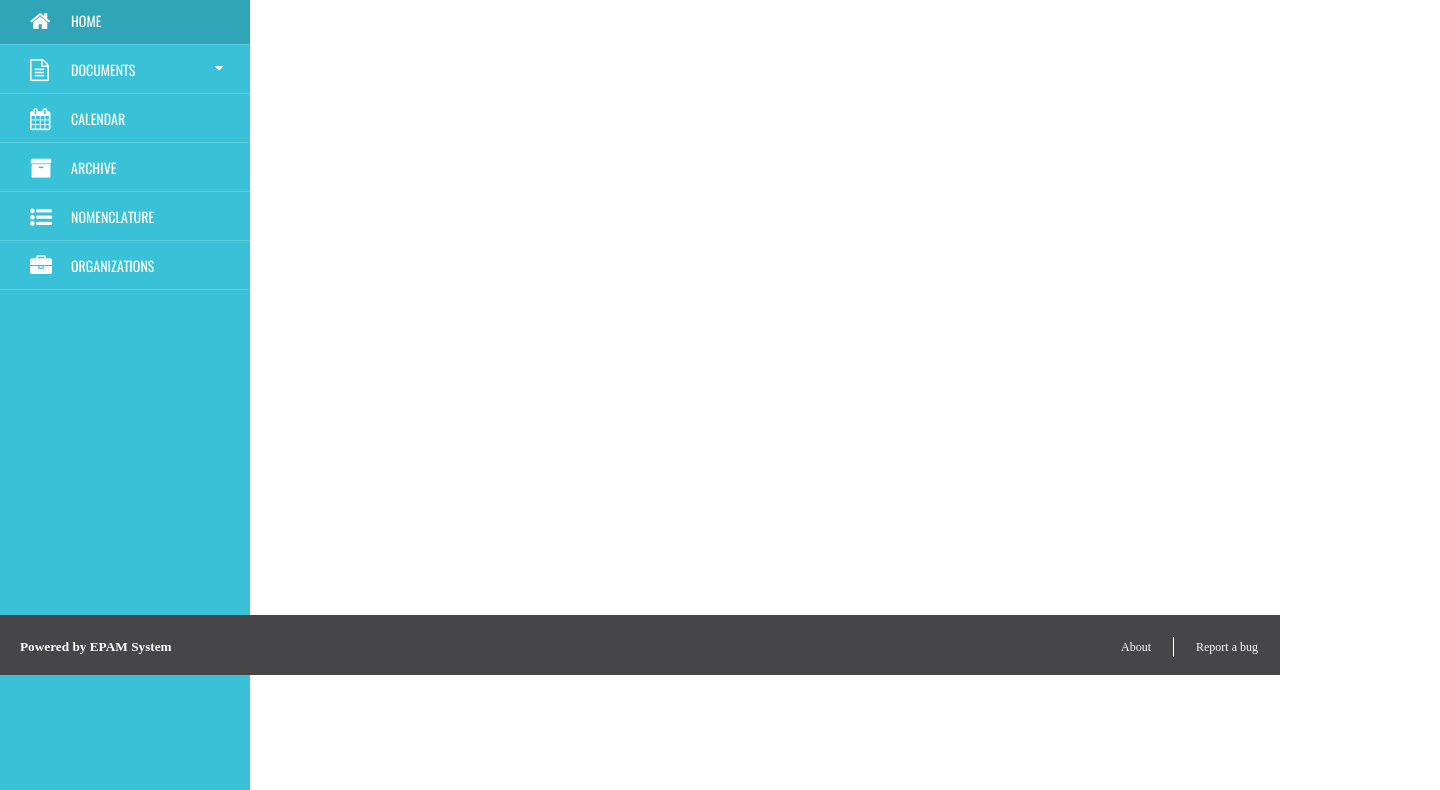
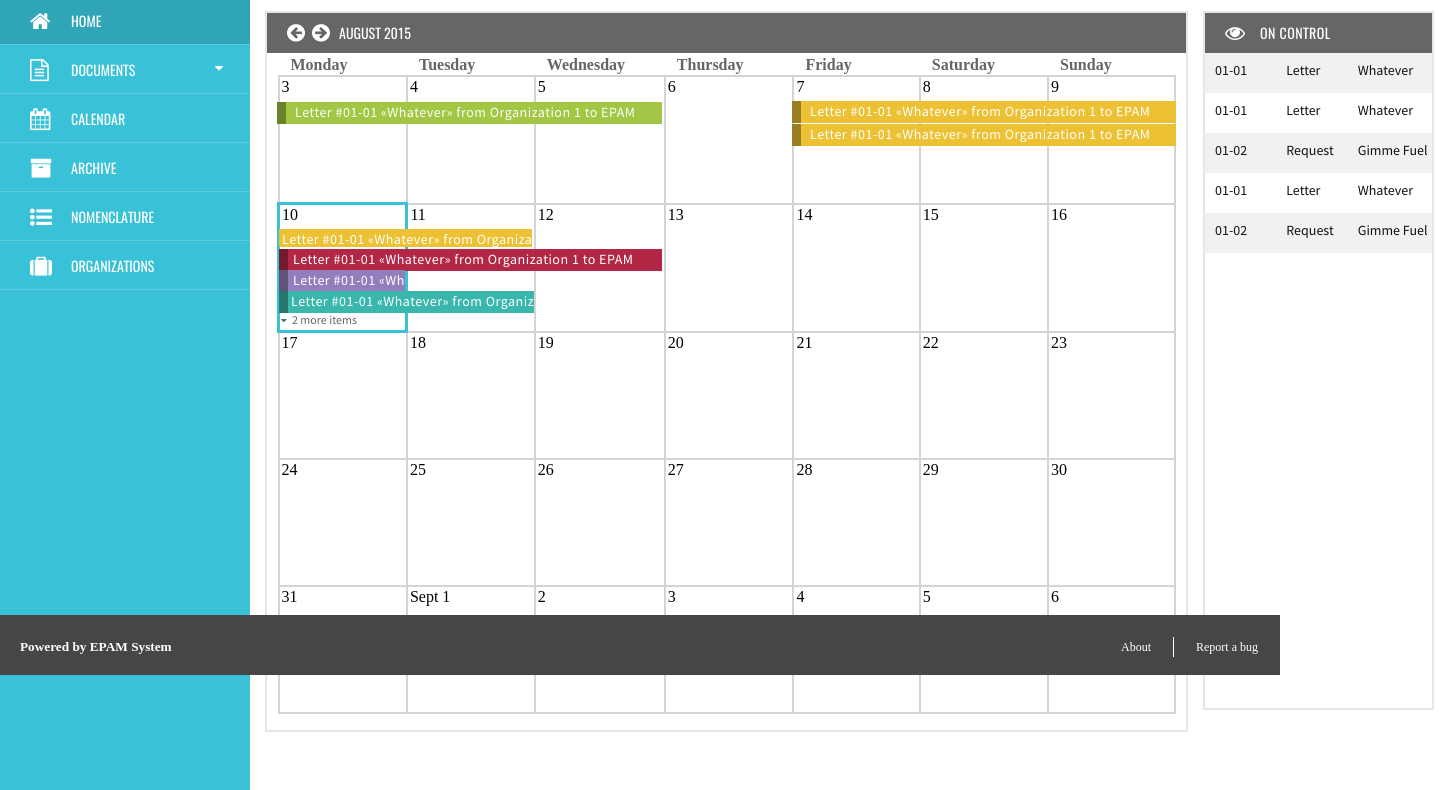
Before and after one commit to ivanosipov95/ODM-1-Main, a plain HTML site: page index.html in a window 1280 px wide. Shown: the part 125-915 px from the top of the page, 1440 px wide, since content can reach past the window. Drawn offline with Linux system fonts and the light colour scheme.

Commit message:
Complete calendar

```diff
--- /dev/null
+++ b/_styles/calendar.css
@@ -0,0 +1,61 @@
+#mainCalender {
+    margin: 15px 15px 15px 15px;
+    border: 2px solid #e6e6e6;
+    width: 919px;
+}
+
+#mainCalender > header {
+    background: #666;
+    height: 40px;
+    width: 919px;
+}
+
+#prev {
+    display: inline-block;
+    position: relative;
+    left: 20px;
+}
+
+#next {
+    display: inline-block;
+    position: relative;
+    left: 23px;
+}
+
+/*noinspection ALL*/
+#mainCalender > header > h3 {
+    display: inline-block;
+    position: relative;
+    left: 28px;
+    bottom: 3px;
+    width: 77px;
+    height: 11px;
+    color: #feffff;
+    font-family: "Oswald Regular";
+    font-size: 14px;
+    font-weight: 400;
+    text-transform: uppercase;
+}
+
+#mainCalender > table {
+    margin: 2px 10px 16px 10px;
+    border-collapse: collapse;
+}
+
+#mainCalender > table th {
+    color: #666;
+    text-align: left;
+    text-indent: 11px;
+}
+
+#mainCalender > table td {
+    height: 123px;
+    width: 131px;
+    border: 2px solid #d4d4d4;
+    vertical-align: top;
+    text-indent: 1px;
+}
+
+#mainCalender > table td.selected {
+    border: 3px solid #39c2d7;
+}
--- /dev/null
+++ b/_styles/documents.css
@@ -0,0 +1,177 @@
+#mainCalender ul {
+    display: flex;
+    position: relative;
+    overflow: hidden;
+    padding: 0;
+}
+
+#mainCalender ul a {
+    display: block;
+    position: relative;
+    top: 1px;
+}
+
+#mainCalender ul a:hover {
+    text-decoration: underline;
+}
+
+/*noinspection ALL*/
+#mainCalender li {
+    color: white;
+    font-size: 14px;
+    font-family: "SourceSansPro Regular";
+    letter-spacing: 0.5px;
+}
+
+#schedule1 {
+    width: 450px;
+    top: 50px;
+    left: 10px;
+}
+
+#schedule1 > li:first-child {
+    height: 22px;
+    width: 9px;
+    background: #6a812c;
+}
+
+#schedule1 > li:last-child {
+    text-indent: 9px;
+    background: #a3c644;
+    padding-right: 27px;
+}
+
+#schedule2 {
+    top: 27px;
+    left: 525px;
+}
+
+#schedule3 {
+    top: 28px;
+    left: 525px;
+}
+
+#schedule2 > li:first-child,
+#schedule3 > li:first-child {
+    height: 22px;
+    width: 9px;
+    background: #9a7e22;
+}
+
+#schedule2 > li:last-child,
+#schedule3 > li:last-child {
+    text-indent: 9px;
+    background: #ecc134;
+    padding-right: 26px;
+}
+
+#schedule4 {
+    top: 111px;
+    left: 12px;
+}
+
+#schedule4 > li:last-child {
+    text-indent: 3px;
+    background: #ecc134;
+}
+
+#schedule5 {
+    top: 113px;
+    left: 12px;
+}
+
+#schedule5 > li:first-child {
+    height: 22px;
+    width: 9px;
+    background: #75192e;
+}
+
+#schedule5 > li:last-child {
+    text-indent: 5px;
+    background: #b32746;
+    padding-right: 29px;
+}
+
+#schedule6 {
+    top: 112px;
+    left: 12px;
+}
+
+#schedule6 > li:first-child {
+    height: 22px;
+    width: 9px;
+    background: #60527b;
+}
+
+#schedule6 > li:last-child {
+    text-indent: 5px;
+    background: #937ebd;
+}
+
+#schedule7 {
+    top: 111px;
+    left: 12px;
+}
+
+#schedule7 > li:first-child {
+    height: 22px;
+    width: 9px;
+    background: #257770;
+}
+
+#schedule7 > li:last-child {
+    text-indent: 3px;
+    background: #39b7ac;
+}
+
+/*noinspection ALL*/
+#schedule8 {
+    position: relative;
+    display: inline-block;
+    top: 108px;
+    left: 11px;
+    color: #666;
+    font-family: "SourceSansPro Regular";
+    font-size: 12px;
+    text-indent: 9px;
+}
+
+/*noinspection ALL*/
+#schedule8::before {
+    content: "\f0d7";
+    display: inline-block;
+    position: relative;
+    float: left;
+    top: 3px;
+    right: 6px;
+    font-family: FontAwesome;
+    font-size: 10px;
+    color: #666;
+    width: 5px;
+}
+
+
+
+
+.tooltip {
+    position: relative;
+}
+.tooltip em {
+    display: none;
+}
+.tooltip:hover em {
+    font-style: normal;
+    display: block;
+    position: absolute;
+    background: #000;
+    color: #FFF;
+    padding: 3px 5px;
+    bottom: 22px;
+    right: 0;
+    box-shadow: 0 0 5px #ccc;
+    border-radius: 5px;
+    -webkit-border-radius: 5px;
+    -moz-border-radius: 5px;
+    -webkit-box-shadow: 0 0 5px #ccc;
+    -moz-box-shadow: 0 0 5px #ccc;
+}
--- a/_styles/left-menu.css
+++ b/_styles/left-menu.css
@@ -85,7 +85,7 @@ body > aside {
 }
 
 #organizations::before {
-    content: "\f0b1";
+    content: "\f0f2";
 }
 
 #leftMenu > ul > li.selected {
--- /dev/null
+++ b/_styles/on-control.css
@@ -0,0 +1,72 @@
+#onControl {
+    margin: 15px 12px 16px 0;
+    border: 2px #e6e6e6 solid;
+    height: 695px;
+}
+
+#onControl > header {
+    height: 40px;
+    width: 227px;
+    background: #666;
+}
+
+/*noinspection ALL*/
+#onControl > header > h3 {
+    display: inline-block;
+    position: relative;
+    bottom: 3px;
+    left: 34px;
+    width: 71px;
+    height: 11px;
+    color: #feffff;
+    font-family: "Oswald Regular";
+    font-size: 14px;
+    letter-spacing: 0.45px;
+    font-weight: 400;
+    text-transform: uppercase;
+}
+
+/*noinspection ALL*/
+#onControl > header::before {
+    content: "\f06e";
+    display: inline-block;
+    position: relative;
+    left: 20px;
+    bottom: 2px;
+    width: 21px;
+    height: 14px;
+    color: #feffff;
+    font-family: FontAwesome;
+    font-size: 20px;
+    font-weight: 400;
+}
+
+#onControl > table {
+    width: 227px;
+}
+
+#onControl > table tr {
+    height: 40px;
+}
+
+/*noinspection ALL*/
+#onControl > table td {
+    padding: 6px 0px 13px 10px;
+    text-align: left;
+    color: #111;
+    font-family: "SourceSansPro Regular";
+    font-size: 14px;
+    font-weight: 400;
+}
+
+#onControl > table tr:nth-child(odd) {
+    background: #f1f1f1;
+}
+
+#onControl > table td:nth-child(2n){
+    padding-left: 37px;
+}
+
+#onControl > table td:last-child {
+    padding-left: 20px;
+}
--- a/_styles/style.css
+++ b/_styles/style.css
@@ -1,5 +1,8 @@
 @import "header.css";
 @import "left-menu.css";
+@import "calendar.css";
+@import "documents.css";
+@import "on-control.css";
 @import "footer.css";
 
 @font-face {
@@ -12,8 +15,24 @@
     src: url(/_fonts/Oswald-Regular.ttf);
 }
 
+@font-face {
+    font-family: 'SourceSansPro Regular';
+    src: url(/_fonts/SourceSansPro-Regular.otf);
+}
+
+html {
+    min-width: 1440px;
+}
+
 body {
     margin: 0;
+}
+
+body > section {
+    display: flex;
+    justify-content: flex-start;
+    margin-bottom: 10px;
+    overflow: hidden;
 }
 
 figure {
--- a/index.html
+++ b/index.html
@@ -19,8 +19,8 @@
                 <!--todo: Font insert-->
                 <a href="#">Elizaveta Eliseeva</a>
                 <figure><img src="_images/_icons/chevron.png"></figure>
-                <figure><img src="_images/_icons/settings.png"></figure>
-                <figure><img src="_images/_icons/question.png"></figure>
+                <figure><a href="#"><img src="_images/_icons/settings.png"></a></figure>
+                <figure><a href="#"><img src="_images/_icons/question.png"></a></figure>
             </li>
         </ul>
     </section>
@@ -58,6 +58,109 @@
     </nav>
 </aside>
 
+<section>
+    <section id="mainCalender">
+        <header>
+            <figure id="prev"><a href="#"><img src="_images/_icons/prev.png" alt="Prev"></a></figure>
+            <figure id="next"><a href="#"><img src="_images/_icons/next.png" alt="Next"></a></figure>
+            <h3>august 2015</h3>
+            <ul id="schedule1"><li></li><li><a href="#" class="tooltip">Letter #01-01 «Whatever» from Organization 1 to EPAM
+                <em>Letter #01-01 «Whatever» from Organization 1 to EPAM
+                    Created on: 7/08/15 12.00. Complete till: 12/08/15 14.00.
+                </em></a></li></ul>
+            <ul id="schedule2"><li></li><li><a href="#">Letter #01-01 «Whatever» from Organization 1 to EPAM</a></li></ul>
+            <ul id="schedule3"><li></li><li><a href="#">Letter #01-01 «Whatever» from Organization 1 to EPAM</a></li></ul>
+            <ul id="schedule4"><li></li><li><a href="#">Letter #01-01 «Whatever» from Organiza</a></li></ul>
+            <ul id="schedule5"><li></li><li><a href="#">Letter #01-01 «Whatever» from Organization 1 to EPAM</a></li></ul>
+            <ul id="schedule6"><li></li><li><a href="#">Letter #01-01 «Wh</a></li></ul>
+            <ul id="schedule7"><li></li><li><a href="#">Letter #01-01 «Whatever» from Organiz</a></li></ul>
+            <div id="schedule8">2 more items</div>
+        </header>
+        <table cellspacing="0">
+            <tr>
+                <th>Monday</th>
+                <th>Tuesday</th>
+                <th>Wednesday</th>
+                <th>Thursday</th>
+                <th>Friday</th>
+                <th>Saturday</th>
+                <th>Sunday</th>
+            </tr>
+            <tr>
+                <td>3</td>
+                <td>4</td>
+                <td>5</td>
+                <td>6</td>
+                <td>7</td>
+                <td>8</td>
+                <td>9</td>
+            </tr>
+            <tr>
+                <td class="selected">10</td>
+                <td>11</td>
+                <td>12</td>
+                <td>13</td>
+                <td>14</td>
+                <td>15</td>
+                <td>16</td>
+            </tr>
+            <tr>
+                <td>17</td>
+                <td>18</td>
+                <td>19</td>
+                <td>20</td>
+                <td>21</td>
+                <td>22</td>
+                <td>23</td>
+            </tr>
+            <tr>
+                <td>24</td>
+                <td>25</td>
+                <td>26</td>
+                <td>27</td>
+                <td>28</td>
+                <td>29</td>
+                <td>30</td>
+            </tr>
+            <tr>
+                <td>31</td>
+                <td>Sept 1</td>
+                <td>2</td>
+                <td>3</td>
+                <td>4</td>
+                <td>5</td>
+                <td>6</td>
+            </tr>
+        </table>
+    </section>
+
+    <section id="onControl">
+        <header><h3>on control</h3></header>
+        <table cellspacing="0">
+            <tr><td>01-01</td><td>Letter</td><td>Whatever</td></tr>
+            <tr>
+                <td>01-01</td>
+                <td>Letter</td>
+                <td>Whatever</td>
+            </tr>
+            <tr>
+                <td>01-02</td>
+                <td>Request</td>
+                <td>Gimme Fuel</td>
+            </tr>
+            <tr>
+                <td>01-01</td>
+                <td>Letter</td>
+                <td>Whatever</td>
+            </tr>
+            <tr>
+                <td>01-02</td>
+                <td>Request</td>
+                <td>Gimme Fuel</td>
+            </tr>
+        </table>
+    </section>
+</section>
 
 <footer>
     <h5>Powered by EPAM System</h5>
```
Also changed, not shown: _fonts/SourceSansPro-Regular.otf (added), _images/_icons/next.png (added), _images/_icons/prev.png (added).
